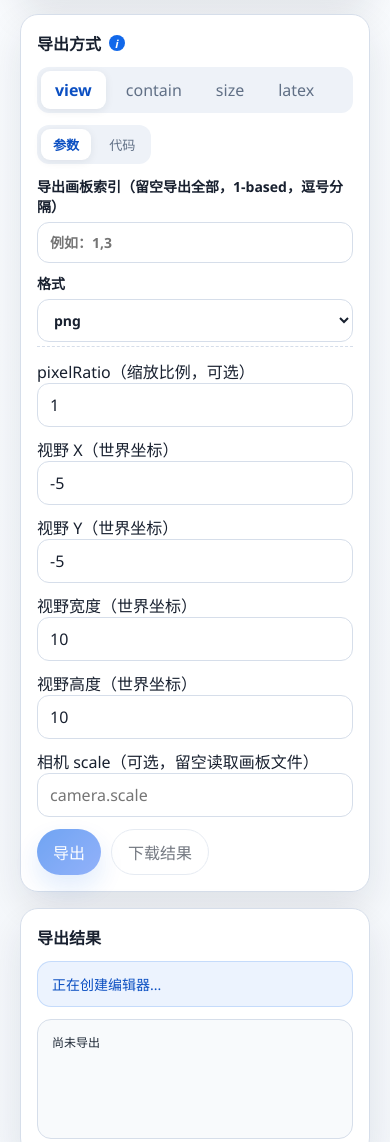
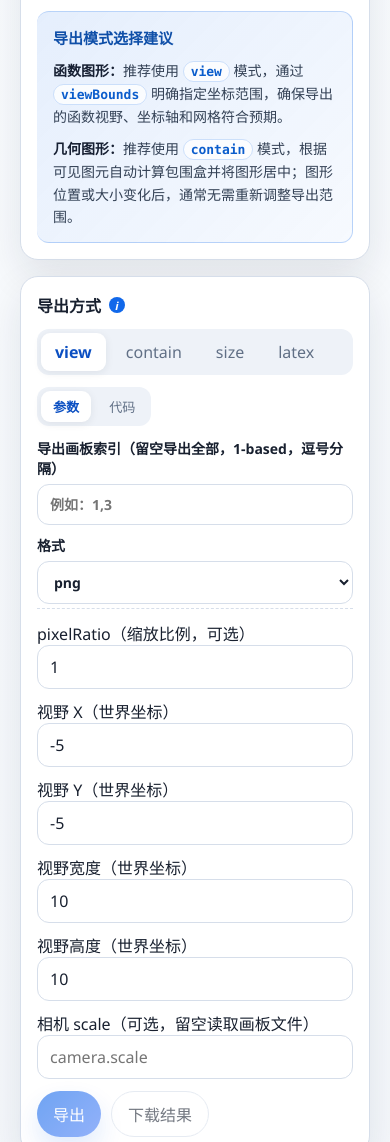
Before and after one commit to dajiaoai/algeo-sdk, a website: page examples/12-export-slide-image.html in a window 390 px wide. Shown: the part 840-1982 px from the top of the page. Drawn offline with Linux system fonts and the light colour scheme.

Commit message:
feat: enhance export guide with visual suggestions and update export result section

```diff
--- a/examples/12-export-slide-image.html
+++ b/examples/12-export-slide-image.html
@@ -102,6 +102,46 @@
     #algeo-container {
       height: 680px;
       background: #fbfdff;
+    }
+
+    .export-guide {
+      display: grid;
+      gap: 10px;
+      margin: 14px 16px 16px;
+      padding: 14px 16px;
+      border: 1px solid rgba(17, 104, 234, 0.24);
+      border-left: 4px solid var(--primary);
+      border-radius: 12px;
+      background: linear-gradient(135deg,
+          rgba(17, 104, 234, 0.11),
+          rgba(17, 104, 234, 0.035));
+      color: #334155;
+      font-size: 0.875rem;
+      line-height: 1.6;
+    }
+
+    .export-guide-title {
+      color: #0f4fa8;
+      font-size: 0.9375rem;
+      font-weight: 700;
+    }
+
+    .export-guide strong {
+      color: #172033;
+    }
+
+    .export-guide code {
+      padding: 2px 7px;
+      border: 1px solid rgba(17, 104, 234, 0.2);
+      border-radius: 999px;
+      background: rgba(255, 255, 255, 0.78);
+      color: #0b5dcc;
+      font-size: 0.8125rem;
+      font-weight: 700;
+    }
+
+    .export-guide p {
+      margin: 0;
     }
 
     .sidebar {
@@ -211,8 +251,7 @@
       color: var(--danger);
     }
 
-    .logs,
-    .panel {
+    .logs {
       padding: 14px;
       border-radius: 14px;
       font:
@@ -229,14 +268,6 @@
       max-height: 260px;
       background: #101828;
       color: #e5e7eb;
-    }
-
-    .panel {
-      min-height: 120px;
-      max-height: 220px;
-      background: #f8fafc;
-      border: 1px solid var(--line);
-      color: #1f2937;
     }
 
     .preview-grid {
@@ -436,8 +467,7 @@
         height: 420px;
       }
 
-      .logs,
-      .panel {
+      .logs {
         max-height: none;
       }
     }
@@ -472,9 +502,27 @@
           </div>
         </div>
         <div id="algeo-container"></div>
+        <div class="export-guide" role="note" aria-label="导出模式选择建议">
+          <div class="export-guide-title">导出模式选择建议</div>
+          <p>
+            <strong>函数图形：</strong>推荐使用 <code>view</code>
+            模式，通过 <code>viewBounds</code>
+            明确指定坐标范围，确保导出的函数视野、坐标轴和网格符合预期。
+          </p>
+          <p>
+            <strong>几何图形：</strong>推荐使用 <code>contain</code>
+            模式，根据可见图元自动计算包围盒并将图形居中；图形位置或大小变化后，通常无需重新调整导出范围。
+          </p>
+        </div>
       </section>
 
       <div class="sidebar">
+        <section class="card section hidden" id="exportResultSection">
+          <h2>导出结果</h2>
+          <div class="status" id="status">等待初始化...</div>
+          <div class="preview-grid hidden" id="previewGrid"></div>
+        </section>
+
         <section class="card section">
           <h2>
             导出方式
@@ -597,13 +645,6 @@
         </section>
 
         <section class="card section">
-          <h2>导出结果</h2>
-          <div class="status" id="status">等待初始化...</div>
-          <div class="panel" id="resultPanel">尚未导出</div>
-          <div class="preview-grid hidden" id="previewGrid"></div>
-        </section>
-
-        <section class="card section">
           <h2>日志</h2>
           <div class="logs" id="logs">等待操作...</div>
         </section>
@@ -621,9 +662,11 @@
     } = window.ALGEO_CONFIG;
 
     const container = document.getElementById('algeo-container');
+    const exportResultSectionEl = document.getElementById(
+      'exportResultSection',
+    );
     const statusEl = document.getElementById('status');
     const logsEl = document.getElementById('logs');
-    const resultPanelEl = document.getElementById('resultPanel');
     const previewGridEl = document.getElementById('previewGrid');
     const exportBtn = document.getElementById('exportBtn');
     const importBtn = document.getElementById('importBtn');
@@ -793,48 +836,19 @@
     }
 
     function renderExportResult() {
-      if (!latestResult.items.length) {
+      const hasResult = latestResult.items.length > 0;
+      exportResultSectionEl.classList.toggle('hidden', !hasResult);
+
+      if (!hasResult) {
         clearImagePreviews();
-        resultPanelEl.textContent = '尚未导出';
         return;
       }
 
       if (latestResult.kind === 'latex') {
         clearImagePreviews();
-        const summary = latestResult.items
-          .map((item) => {
-            return JSON.stringify(
-              {
-                index: item.index,
-                codeLength: item.code ? item.code.length : 0,
-                preview: item.code ? item.code.slice(0, 120) : '',
-              },
-              null,
-              2,
-            );
-          })
-          .join('\n\n');
-        resultPanelEl.textContent = summary;
         return;
       }
 
-      const summary = latestResult.items
-        .map((image) => {
-          return JSON.stringify(
-            {
-              index: image.index,
-              format: image.format,
-              width: image.width,
-              height: image.height,
-              size: image.blob.size,
-              type: image.blob.type,
-            },
-            null,
-            2,
-          );
-        })
-        .join('\n\n');
-      resultPanelEl.textContent = summary;
       renderImagePreviews(latestResult.items);
     }
 
```
